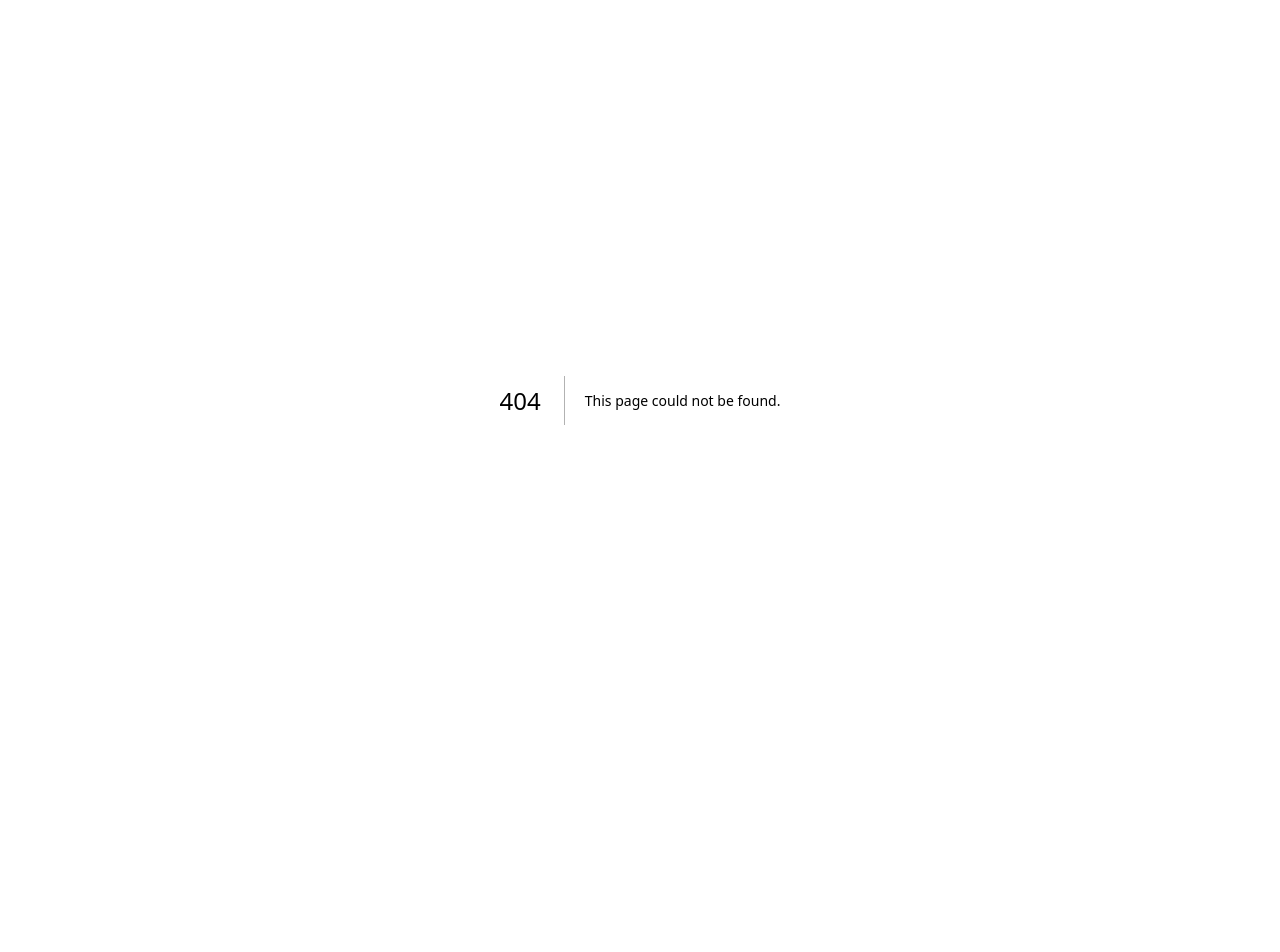
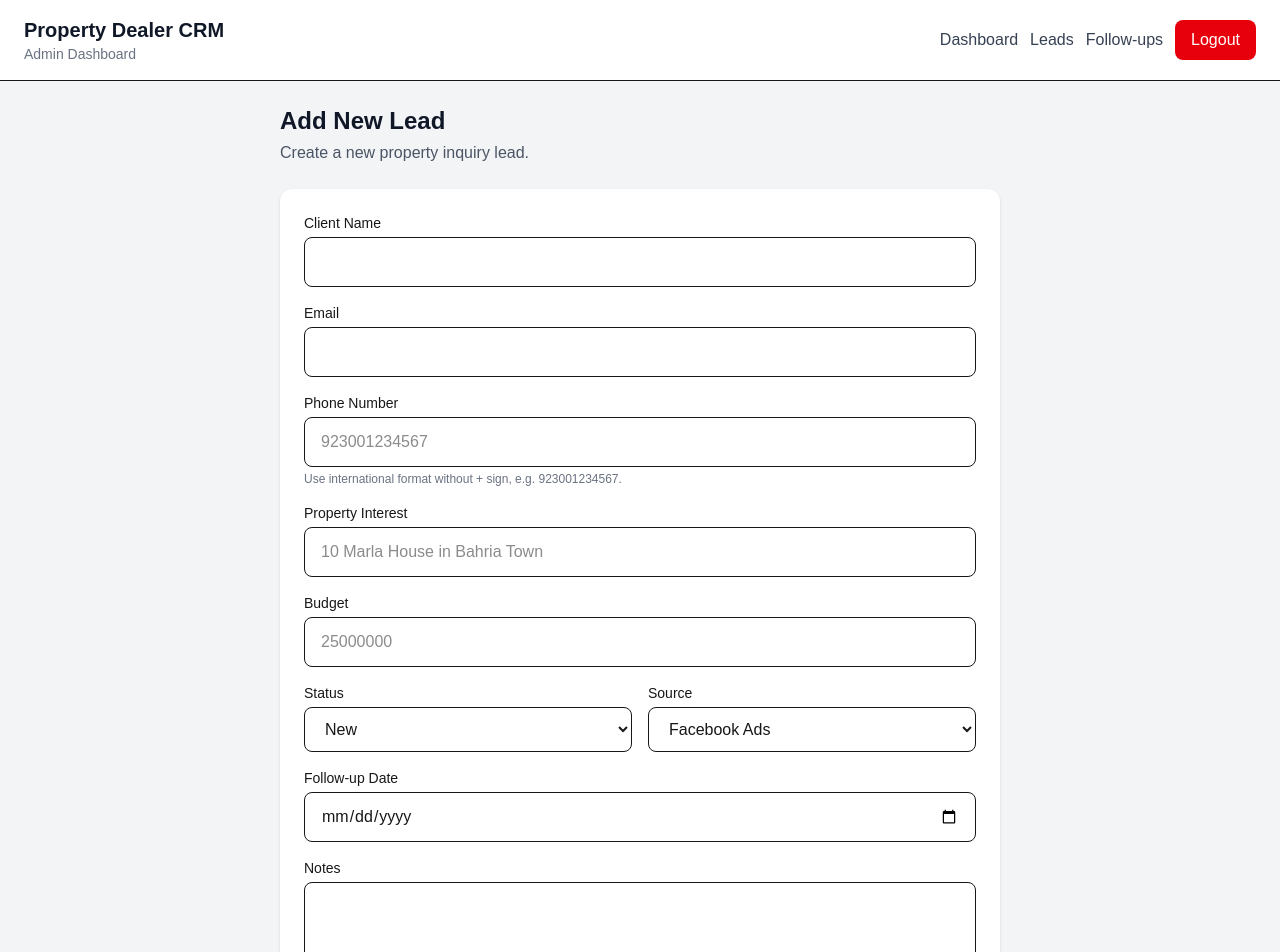
Before and after one commit to RameenSurryya/property-dealer-crm, a Next.js app: page /leads/new in a window 1280 px wide. Before the commit this address had no page. Shown: the top 952 px of the page. Before the commit the page ends 800 px from the top, so only its background shows below. Built offline with nearby package versions, Linux system fonts and the light colour scheme.

Commit message:
Add create lead page

```diff
--- /dev/null
+++ b/src/app/leads/new/page.js
@@ -0,0 +1,199 @@
+"use client";
+
+import { useState } from "react";
+import { useRouter } from "next/navigation";
+import DashboardNav from "@/components/dashboard/DashboardNav";
+
+export default function NewLeadPage() {
+  const router = useRouter();
+
+  const [form, setForm] = useState({
+    name: "",
+    email: "",
+    phone: "",
+    propertyInterest: "",
+    budget: "",
+    status: "New",
+    source: "Facebook Ads",
+    notes: "",
+    followUpDate: "",
+  });
+
+  const [error, setError] = useState("");
+  const [loading, setLoading] = useState(false);
+
+  async function handleSubmit(e) {
+    e.preventDefault();
+    setError("");
+    setLoading(true);
+
+    const res = await fetch("/api/leads", {
+      method: "POST",
+      headers: {
+        "Content-Type": "application/json",
+      },
+      body: JSON.stringify(form),
+    });
+
+    const data = await res.json();
+    setLoading(false);
+
+    if (!res.ok) {
+      setError(data.message || "Failed to create lead");
+      return;
+    }
+
+    router.push("/leads");
+  }
+
+  function updateField(field, value) {
+    setForm({ ...form, [field]: value });
+  }
+
+  return (
+    <main className="min-h-screen bg-gray-100">
+      <DashboardNav role="admin" />
+
+      <section className="p-6 max-w-3xl mx-auto">
+        <h2 className="text-2xl font-bold text-gray-900">Add New Lead</h2>
+        <p className="text-gray-600 mt-1">
+          Create a new property inquiry lead.
+        </p>
+
+        <form
+          onSubmit={handleSubmit}
+          className="bg-white rounded-xl shadow p-6 mt-6 space-y-4"
+        >
+          {error && (
+            <p className="bg-red-100 text-red-700 p-3 rounded-lg">{error}</p>
+          )}
+
+          <div>
+            <label className="block text-sm font-medium">Client Name</label>
+            <input
+              className="w-full border rounded-lg px-4 py-3 mt-1"
+              value={form.name}
+              onChange={(e) => updateField("name", e.target.value)}
+              required
+            />
+          </div>
+
+          <div>
+            <label className="block text-sm font-medium">Email</label>
+            <input
+              className="w-full border rounded-lg px-4 py-3 mt-1"
+              type="email"
+              value={form.email}
+              onChange={(e) => updateField("email", e.target.value)}
+            />
+          </div>
+
+          <div>
+            <label className="block text-sm font-medium">
+              Phone Number
+            </label>
+            <input
+              className="w-full border rounded-lg px-4 py-3 mt-1"
+              placeholder="923001234567"
+              value={form.phone}
+              onChange={(e) => updateField("phone", e.target.value)}
+              required
+            />
+            <p className="text-xs text-gray-500 mt-1">
+              Use international format without + sign, e.g. 923001234567.
+            </p>
+          </div>
+
+          <div>
+            <label className="block text-sm font-medium">
+              Property Interest
+            </label>
+            <input
+              className="w-full border rounded-lg px-4 py-3 mt-1"
+              placeholder="10 Marla House in Bahria Town"
+              value={form.propertyInterest}
+              onChange={(e) =>
+                updateField("propertyInterest", e.target.value)
+              }
+              required
+            />
+          </div>
+
+          <div>
+            <label className="block text-sm font-medium">Budget</label>
+            <input
+              className="w-full border rounded-lg px-4 py-3 mt-1"
+              type="number"
+              placeholder="25000000"
+              value={form.budget}
+              onChange={(e) => updateField("budget", e.target.value)}
+              required
+            />
+          </div>
+
+          <div className="grid md:grid-cols-2 gap-4">
+            <div>
+              <label className="block text-sm font-medium">Status</label>
+              <select
+                className="w-full border rounded-lg px-4 py-3 mt-1"
+                value={form.status}
+                onChange={(e) => updateField("status", e.target.value)}
+              >
+                <option value="New">New</option>
+                <option value="Assigned">Assigned</option>
+                <option value="Contacted">Contacted</option>
+                <option value="In Progress">In Progress</option>
+                <option value="Closed">Closed</option>
+                <option value="Lost">Lost</option>
+              </select>
+            </div>
+
+            <div>
+              <label className="block text-sm font-medium">Source</label>
+              <select
+                className="w-full border rounded-lg px-4 py-3 mt-1"
+                value={form.source}
+                onChange={(e) => updateField("source", e.target.value)}
+              >
+                <option value="Facebook Ads">Facebook Ads</option>
+                <option value="Walk-in Client">Walk-in Client</option>
+                <option value="Website Inquiry">Website Inquiry</option>
+                <option value="Referral">Referral</option>
+                <option value="Other">Other</option>
+              </select>
+            </div>
+          </div>
+
+          <div>
+            <label className="block text-sm font-medium">
+              Follow-up Date
+            </label>
+            <input
+              className="w-full border rounded-lg px-4 py-3 mt-1"
+              type="date"
+              value={form.followUpDate}
+              onChange={(e) => updateField("followUpDate", e.target.value)}
+            />
+          </div>
+
+          <div>
+            <label className="block text-sm font-medium">Notes</label>
+            <textarea
+              className="w-full border rounded-lg px-4 py-3 mt-1"
+              rows="4"
+              value={form.notes}
+              onChange={(e) => updateField("notes", e.target.value)}
+            />
+          </div>
+
+          <button
+            disabled={loading}
+            className="bg-blue-600 text-white px-6 py-3 rounded-lg hover:bg-blue-700 disabled:opacity-60"
+          >
+            {loading ? "Creating..." : "Create Lead"}
+          </button>
+        </form>
+      </section>
+    </main>
+  );
+}
```
